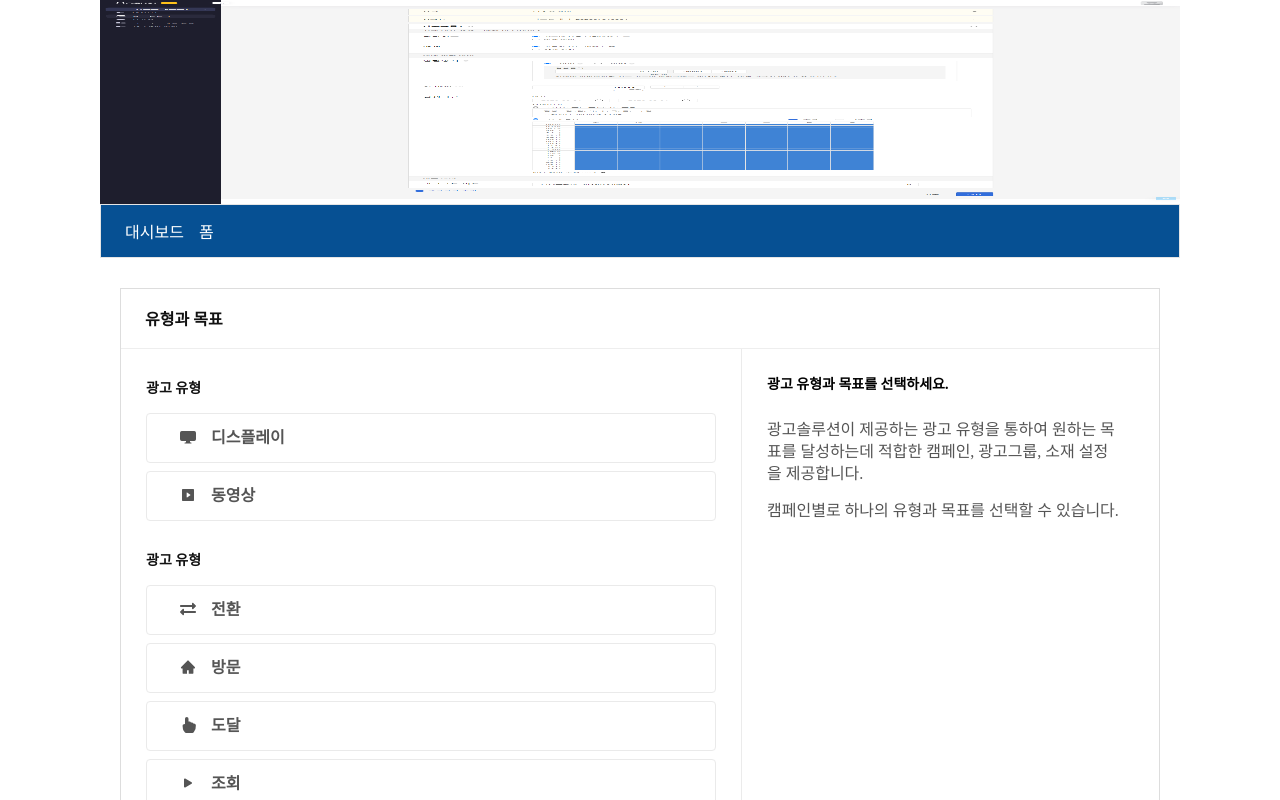
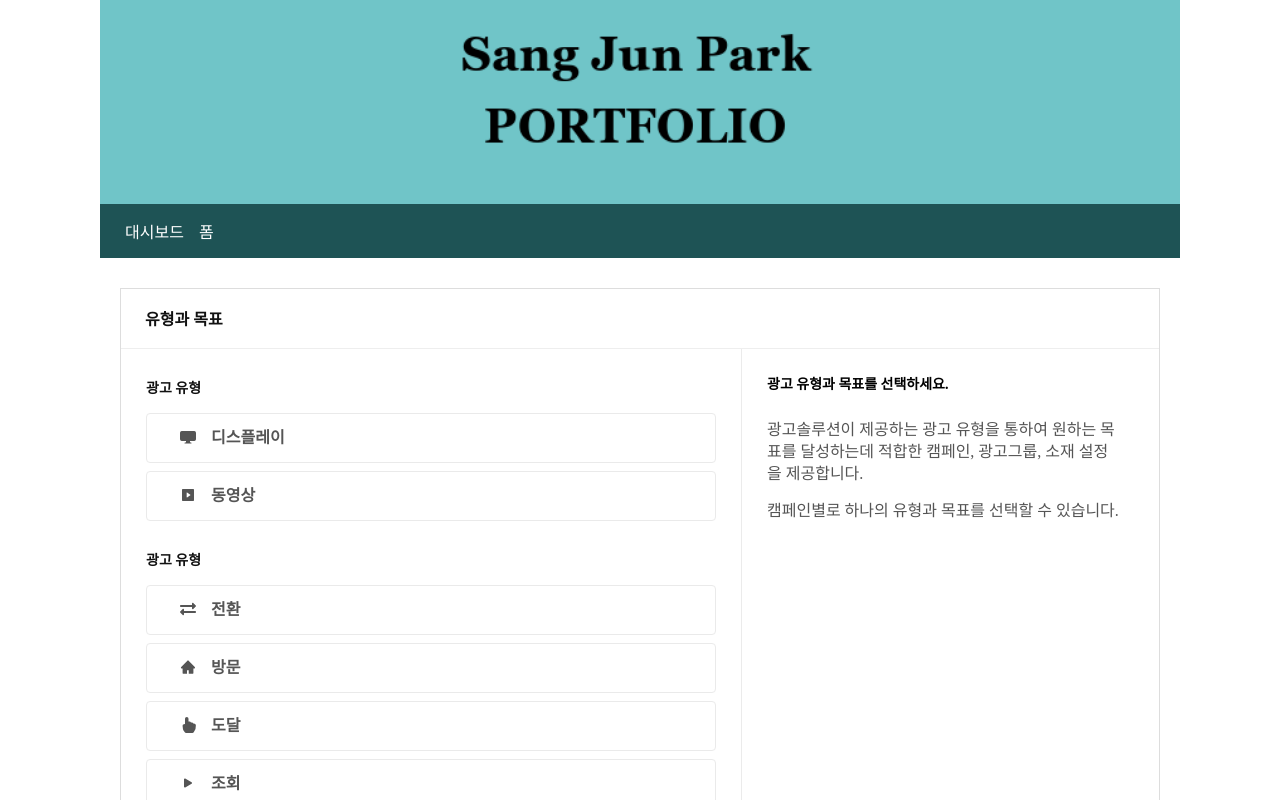
Before and after one commit to sgbo5003/my-portfolio, a Next.js app: page /form in a window 1280 px wide. Shown: the top 800 px of the page. Built offline with nearby package versions, Linux system fonts and the light colour scheme.

Commit message:
사진 및 css 수정

```diff
--- a/pages/_app.tsx
+++ b/pages/_app.tsx
@@ -4,7 +4,7 @@ import { ReactElement, ReactNode } from 'react';
 import type { NextPage } from 'next';
 import type { AppProps } from 'next/app';
 import Image from 'next/image';
-import img1 from '../public/assets/images/앙코르솔루션_광고그룹.png';
+import img1 from '../public/assets/images/상준포트폴리오메인사진.png';
 import SpecialMenuComponent from '../components/header';
 
 export type NextPageWithLayout<P = {}, IP = P> = NextPage<P, IP> & {
--- a/styles/common.scss
+++ b/styles/common.scss
@@ -23,9 +23,8 @@
 }
 
 .special_menu {
-  border-color: #065093;
-  background-color: #065093;
-  border: 1px solid #e5e5e5;
+  background-color: #1e5355;
+  border: 1px solid #1e5355;
   ul {
     display: table;
     overflow: hidden;
```
Also changed, not shown: public/assets/images/상준포트폴리오메인사진.PNG (added).
